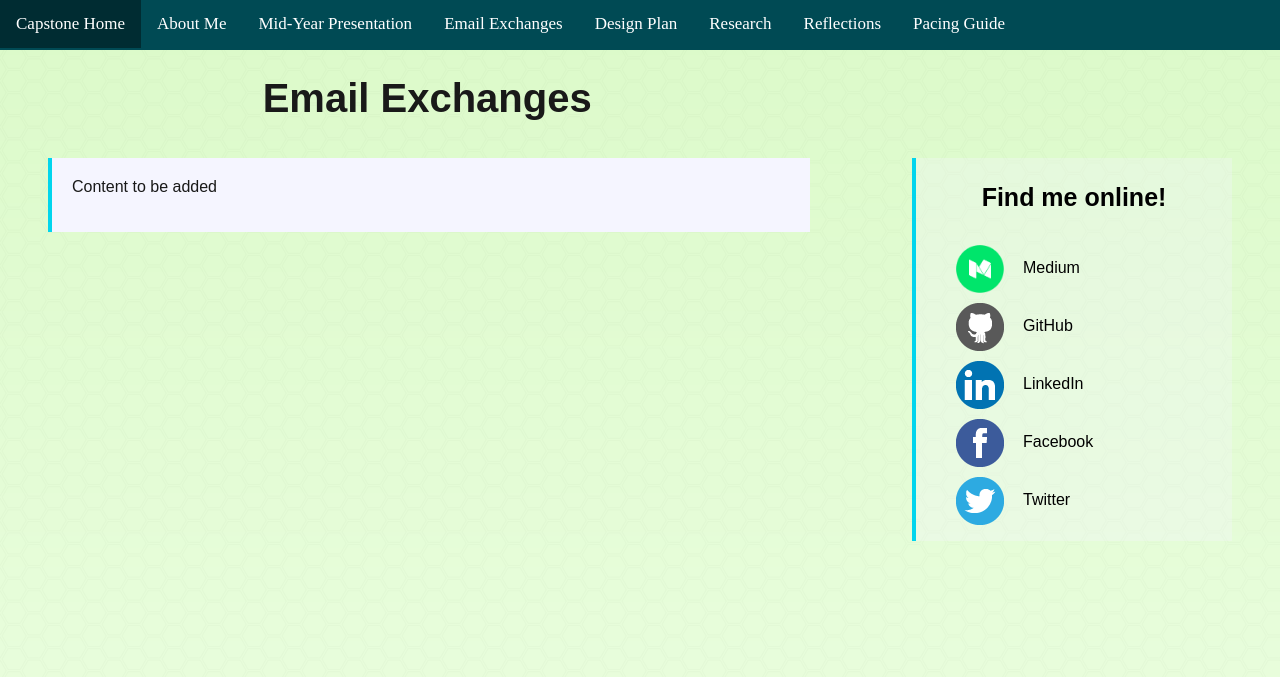
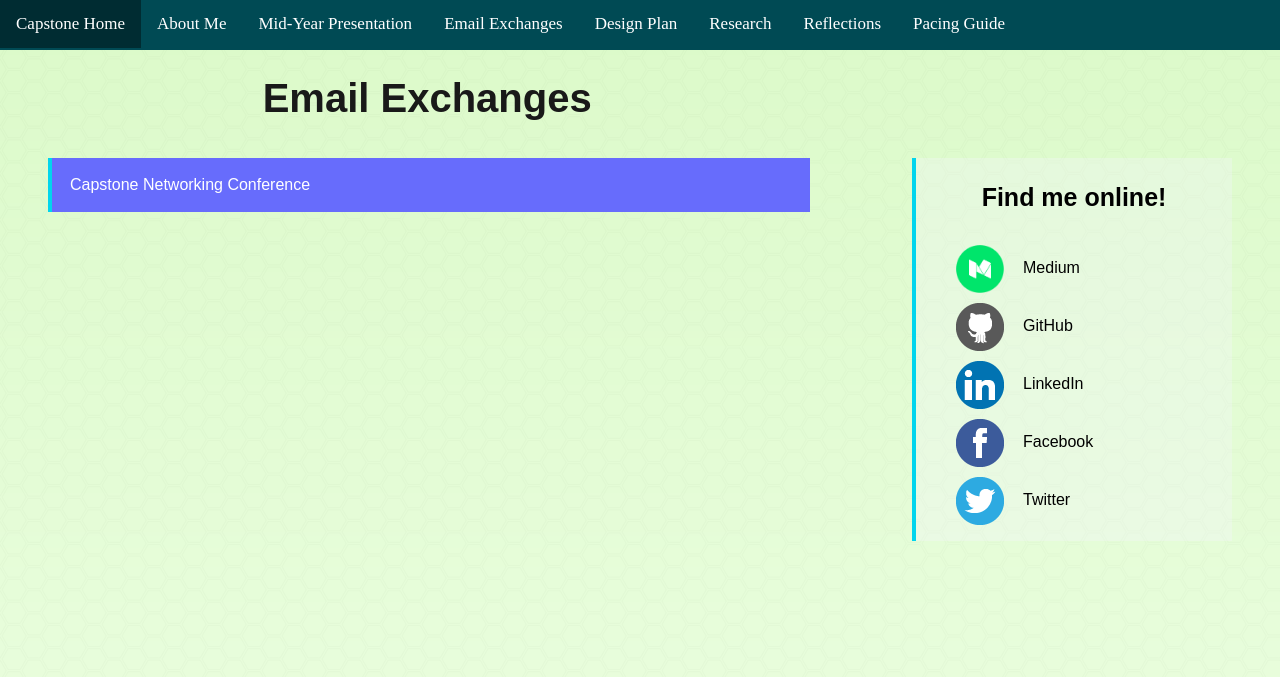
Before and after one commit to Elizabeth-Cho/Elizabeth-Cho.github.io, a Jekyll site: the page built from capstone/email/index.md, in a window 1280 px wide. Shown: the top 677 px of the page. Built offline with Jekyll 4.4.1, drawn with Linux system fonts in a browser that asks for light colours; some of the changed lines change nothing that is shown.

Commit message:
Updated capstone email exchanges

```diff
--- a/_includes/capEmail.html
+++ b/_includes/capEmail.html
@@ -3,15 +3,42 @@
 <head>
   <link href="../../assets/css/text.css" rel="stylesheet"/>
   <link href="../../assets/css/style.css" rel="stylesheet"/>
+  <link href="../../assets/css/accordion.css" rel="stylesheet"/>
   <div class="header">
     <h1>Email Exchanges</h1>
   </div>
 </head>
 <body>
   <div class="container">
-    <div class="content">
-      <p>Content to be added</p>
+    <button class="accordion">Capstone Networking Conference</button>
+    <div class="panel">
+      <p>Dear Mrs. Swanson, <br/>
+        Thank you for taking the time to interview me yesterday. I enjoyed
+        discussing my capstone idea with you and I think the advice you gave
+        me about potentially recruiting other people to help me with different
+        parts of my project. I look forward to contacting you again in the
+        future for advice! Information and updates for my capstone will be
+        at silversapo.github.io/capstone.<br/>
+        Sincerely,<br/>
+        Elizabeth Cho</p>
     </div>
   </div>
+  <script>
+  var acc = document.getElementsByClassName("accordion");
+  var i;
+
+  for(i = 0; i < acc.length; i++){
+    acc[i].onclick = function(){
+      this.classList.toggle("active");
+      var panel = this.nextElementSibling;
+      if(panel.style.maxHeight){
+        panel.style.maxHeight = null;
+      }
+      else{
+        panel.style.maxHeight = panel.scrollHeight + "px";
+      }
+    }
+  }
+  </script>
 </body>
 </html>
```
